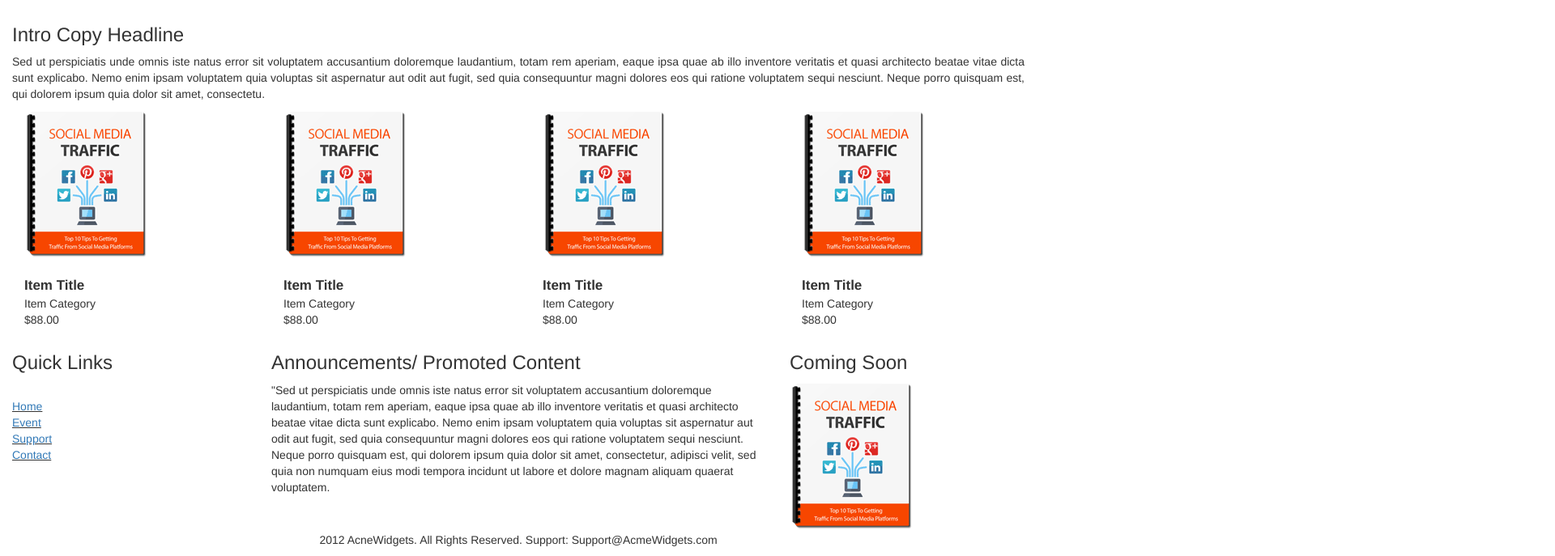
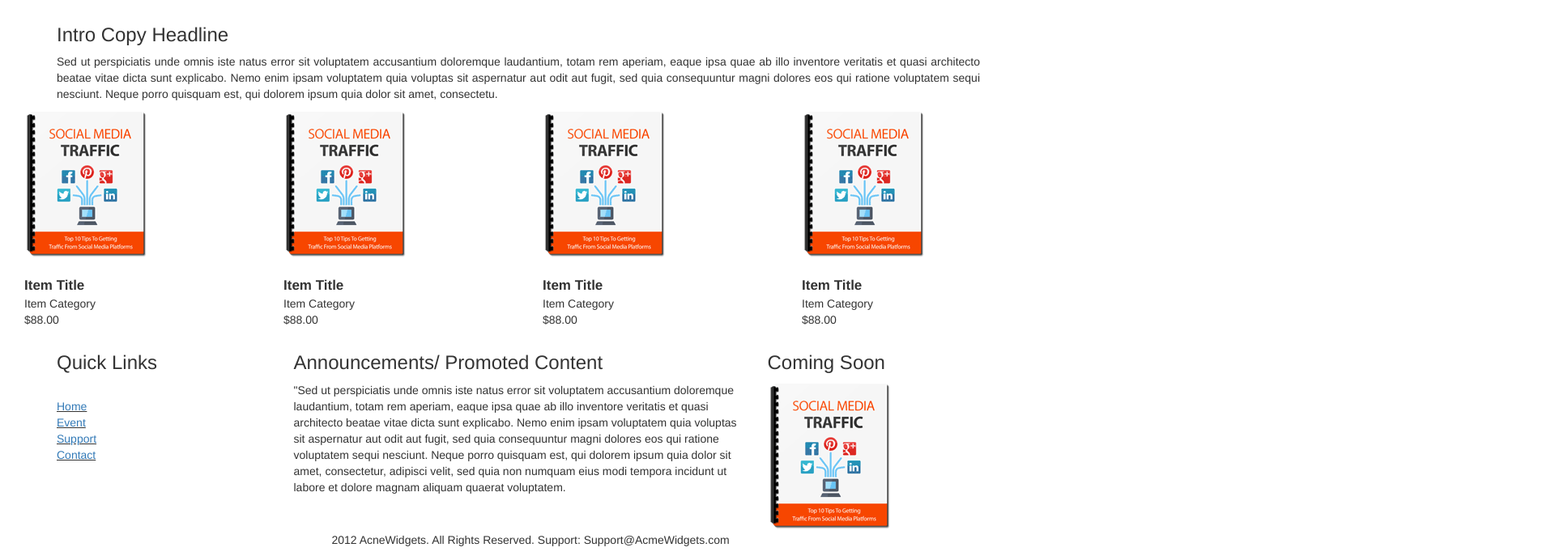
Before and after one commit to Flaviuuuu/mockup2, a plain HTML site: page mockup 2/index.html in a window 1280 px wide. Shown: the part 920-1607 px from the top of the page at 81% size, 1920 px wide, since content can reach past the window. Drawn offline with nearby package versions, Linux system fonts and the light colour scheme.

Commit message:
Create index.html

```diff
--- a/mockup 2/index.html
+++ b/mockup 2/index.html
@@ -15,7 +15,7 @@
 <body>
 
      <nav class="navbar navbar-default">
-        <div class="container-fluid">
+        <div class="container">
                 <ul class="nav navbar-nav navbar-right">
                      <li><a href="#"><span class="badge">12</span> <i class="fa fa-shopping-cart" aria-hidden="true"></i></a></li>
                     <li><a href="#">My Account</a></li>
@@ -51,7 +51,7 @@
 
 	  <div class="row header">
         <div class="hidden-xs" >
-		<div class="container-fluid col-lg-12 col-md-12 col-sm-12">
+		<div class="container col-lg-12 col-md-12 col-sm-12">
         <div class="container-fluid jumbotron myBanner">
 		<img class="img-responsive" src="download.png">
         </div>
@@ -61,7 +61,7 @@
 
 	<div class="row">
         <div class="col-lg-12 col-md-12 col-sm-12 col-xs-12">
-            <div class="container-fluid">
+            <div class="container">
                 <h3>Intro  Copy Headline</h3>
                 <p style = "text-align: justify">Sed ut perspiciatis unde omnis iste natus error sit voluptatem accusantium doloremque laudantium, totam rem aperiam, eaque ipsa quae ab illo inventore veritatis et quasi architecto beatae vitae dicta sunt explicabo. Nemo enim ipsam voluptatem quia voluptas sit aspernatur aut odit aut fugit, sed quia consequuntur magni dolores eos qui ratione voluptatem sequi nesciunt. Neque porro quisquam est, qui dolorem ipsum quia dolor sit amet, consectetu.
                 </p>
@@ -71,7 +71,7 @@
 <div class="col-lg-12 col-md-12 col-sm-12 col-xs-12">
             <div class="row">
                 <div class="col-lg-3 col-md-3 col-sm-3 col-xs-6">
-                    <div class="container-fluid center">
+                    <div class="container center">
                         <img class="img-responsive" src="acmewidget.png">
                         <p style = "text-align: justify">
                         <br/><b style="font-size: 17px;">Item Title</b>
@@ -82,7 +82,7 @@
                 </div>
 
 				                <div class="col-lg-3 col-md-3 col-sm-3 col-xs-6">
-                    <div class="container-fluid center">
+                    <div class="container center">
                         <img class="img-responsive" src="acmewidget.png">
                         <p style = "text-align: justify">
                         <br/><b style="font-size: 17px;">Item Title</b>
@@ -92,7 +92,7 @@
                     </div>
                 </div>
                 <div class="col-lg-3 col-md-3 col-sm-3 col-xs-6">
-                    <div class="container-fluid center">
+                    <div class="container center">
                         <img class="img-responsive" src="acmewidget.png">
                         <p style = "text-align: justify">
                         <br/><b style="font-size: 17px;">Item Title</b>
@@ -102,7 +102,7 @@
                     </div>
                 </div>
                 <div class="col-lg-3 col-md-3 col-sm-3 col-xs-6">
-                    <div class="container-fluid center">
+                    <div class="container center">
                         <img class="img-responsive" src="acmewidget.png">
                         <p style = "text-align: justify">
                         <br/><b style="font-size: 17px;">Item Title</b>
@@ -116,7 +116,7 @@
 
 
 
-        <div class="container-fluid footer">
+        <div class="container footer">
             <div class="row">
                 <div class="col-lg-3 col-md-3 col-sm-3 col-xs-12">
                 <h3>Quick Links</h3>
@@ -139,7 +139,7 @@
                 </div>
 
             </div>
-            <div class="container-fluid center">
+            <div class="container center">
                 <p>2012 AcneWidgets. All Rights Reserved. Support: Support@AcmeWidgets.com</p>
             </div>
 
```
